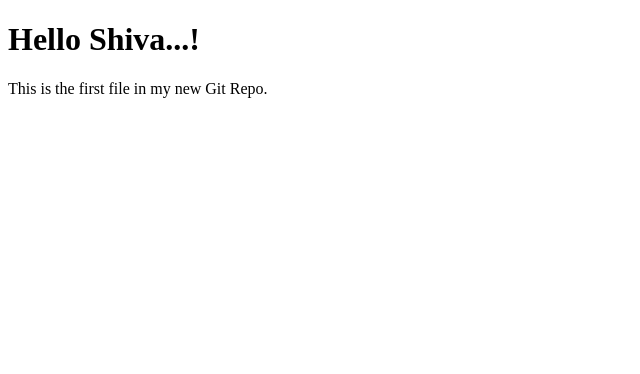
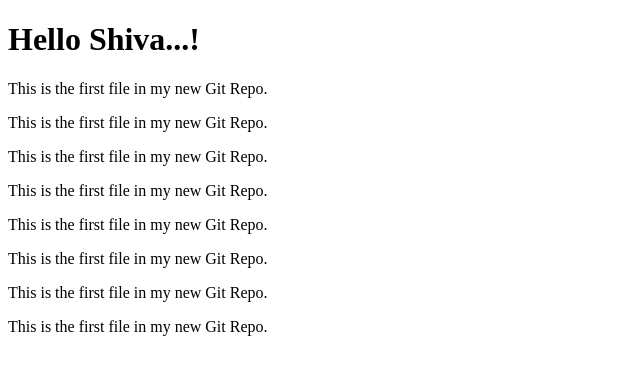
Before and after one commit to rohitadepu07/git-hub-01, a plain HTML site: page index.html in a window 1280 px wide. Shown: the whole page, without its empty margins (0-640 px from the left). Drawn offline with Linux system fonts and the light colour scheme.

Commit message:
2nd commmit

```diff
--- a/index.html
+++ b/index.html
@@ -7,6 +7,13 @@
 
 <h1>Hello Shiva...!</h1>
 <p>This is the first file in my new Git Repo.</p>
+<p>This is the first file in my new Git Repo.</p>
+<p>This is the first file in my new Git Repo.</p>
+<p>This is the first file in my new Git Repo.</p>
+<p>This is the first file in my new Git Repo.</p>
+<p>This is the first file in my new Git Repo.</p>
+<p>This is the first file in my new Git Repo.</p>
+<p>This is the first file in my new Git Repo.</p>
 
 </body>
 </html>
```
